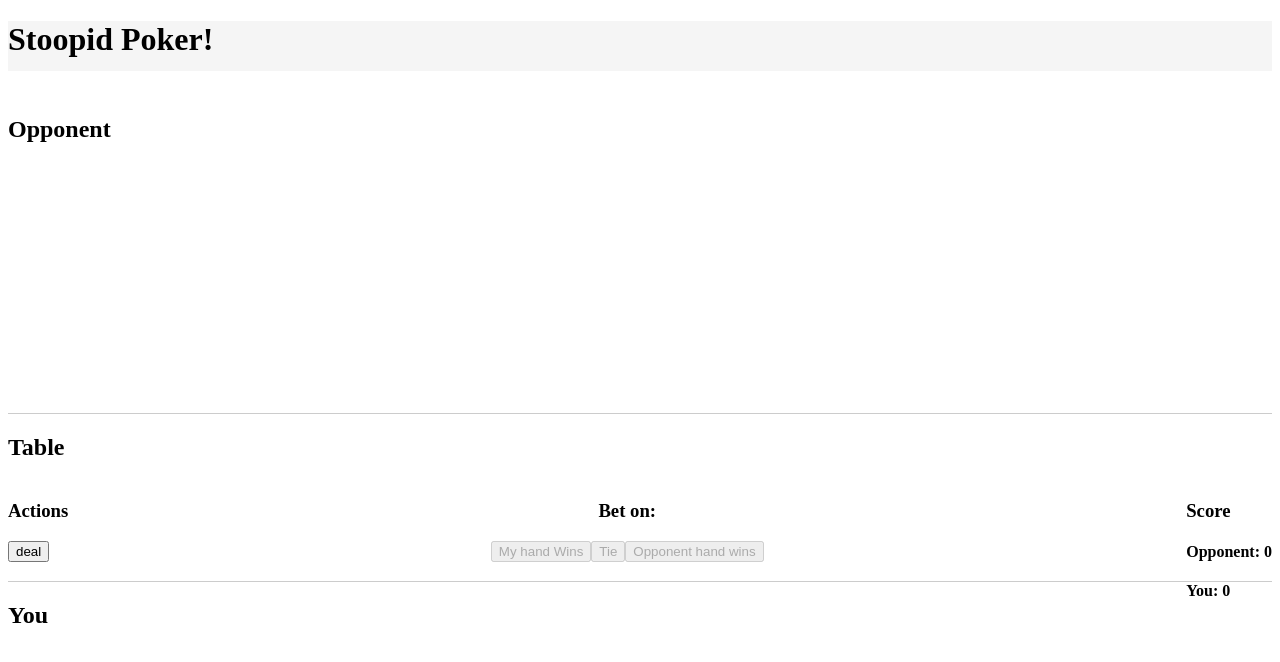
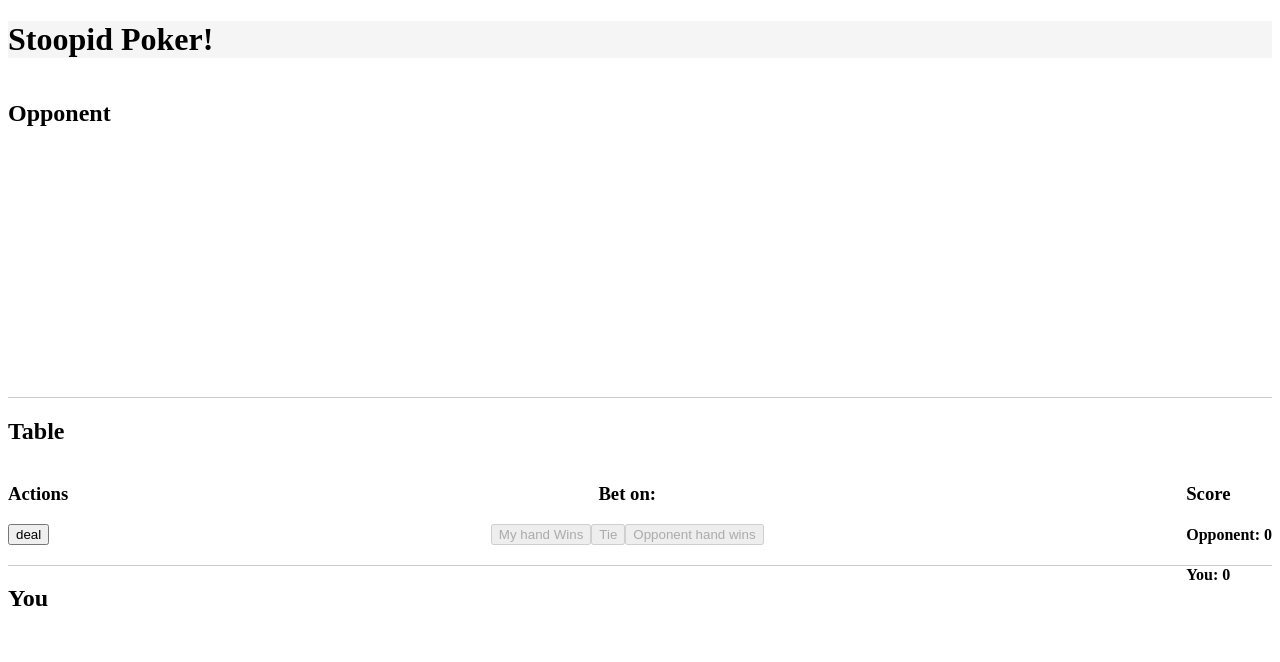
Before and after one commit to ruanha/stoopid-poker, an Angular app: page / in a window 1280 px wide. Shown: the top 662 px of the page. Built offline with nearby package versions, Linux system fonts and the light colour scheme.

Commit message:
style header heigth

```diff
--- a/src/app/app.component.css
+++ b/src/app/app.component.css
@@ -1,7 +1,5 @@
 .header {
     background-color: #f5f5f5;
-    height: 50px;
-    margin-bottom: 25px;
 }
 
 .flex-container {
```
